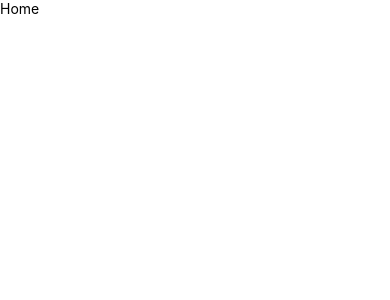
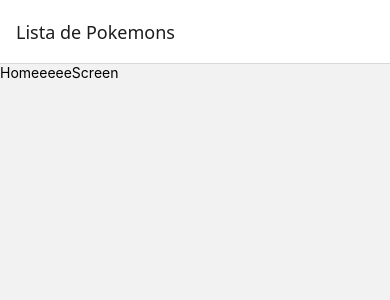
Before and after one commit to nikol1704/07-proyectoFinal, a React Native app: screen / in a window 390 px wide. Shown: the top 300 px of the page. Built offline with nearby package versions, Linux system fonts and the light colour scheme.

Commit message:
configuracion de la navegacion

```diff
--- a/src/App.tsx
+++ b/src/App.tsx
@@ -1,9 +1,11 @@
-import { Text, View } from "react-native"
+import 'react-native-gesture-handler';
+import { NavigationContainer } from '@react-navigation/native';
+import { StackNavigator } from './ui/navigation/StackNavigator';
 
 export const App = () => {
   return (
-    <View>
-      <Text>Home</Text>
-    </View>
+    <NavigationContainer>
+      <StackNavigator/>
+    </NavigationContainer>
   )
 }
--- /dev/null
+++ b/src/ui/navigation/StackNavigator.tsx
@@ -0,0 +1,26 @@
+import { createStackNavigator } from '@react-navigation/stack';
+import { HomeScreen } from '../screens/home/HomeScreen';
+import { DetailsScreen } from '../screens/details/DetailsScreen';
+import { useNavigation } from '@react-navigation/native';
+import { useEffect } from 'react';
+
+const Stack = createStackNavigator<StackNavigatorParams>();
+
+export type StackNavigatorParams = {
+    [Routes.Home]: undefined // es porque no hay params
+    [Routes.Details]: { id: number, name: string }
+}
+
+export enum Routes {
+    Home = "Lista de Pokemons",
+    Details = "Detalle",
+}
+
+export const StackNavigator = () => {
+    return (
+        <Stack.Navigator>
+            <Stack.Screen name={Routes.Home} component={HomeScreen} />
+            <Stack.Screen name={Routes.Details} component={DetailsScreen} />
+        </Stack.Navigator>
+    );
+}
--- /dev/null
+++ b/src/ui/screens/details/DetailsScreen.tsx
@@ -0,0 +1,9 @@
+import { Text, View } from 'react-native'
+
+export const DetailsScreen = () => {
+  return (
+    <View>
+        <Text>DetailsScreen</Text>
+    </View>
+  )
+}
--- /dev/null
+++ b/src/ui/screens/home/HomeScreen.tsx
@@ -0,0 +1,9 @@
+import { Text, View } from 'react-native'
+
+export const HomeScreen = () => {
+  return (
+    <View>
+        <Text>HomeeeeeScreen</Text>
+    </View>
+  )
+}
```
Also changed, not shown: package.json (+7 -1 lines), 3 other files (tests, documents, lock files or other folders).
